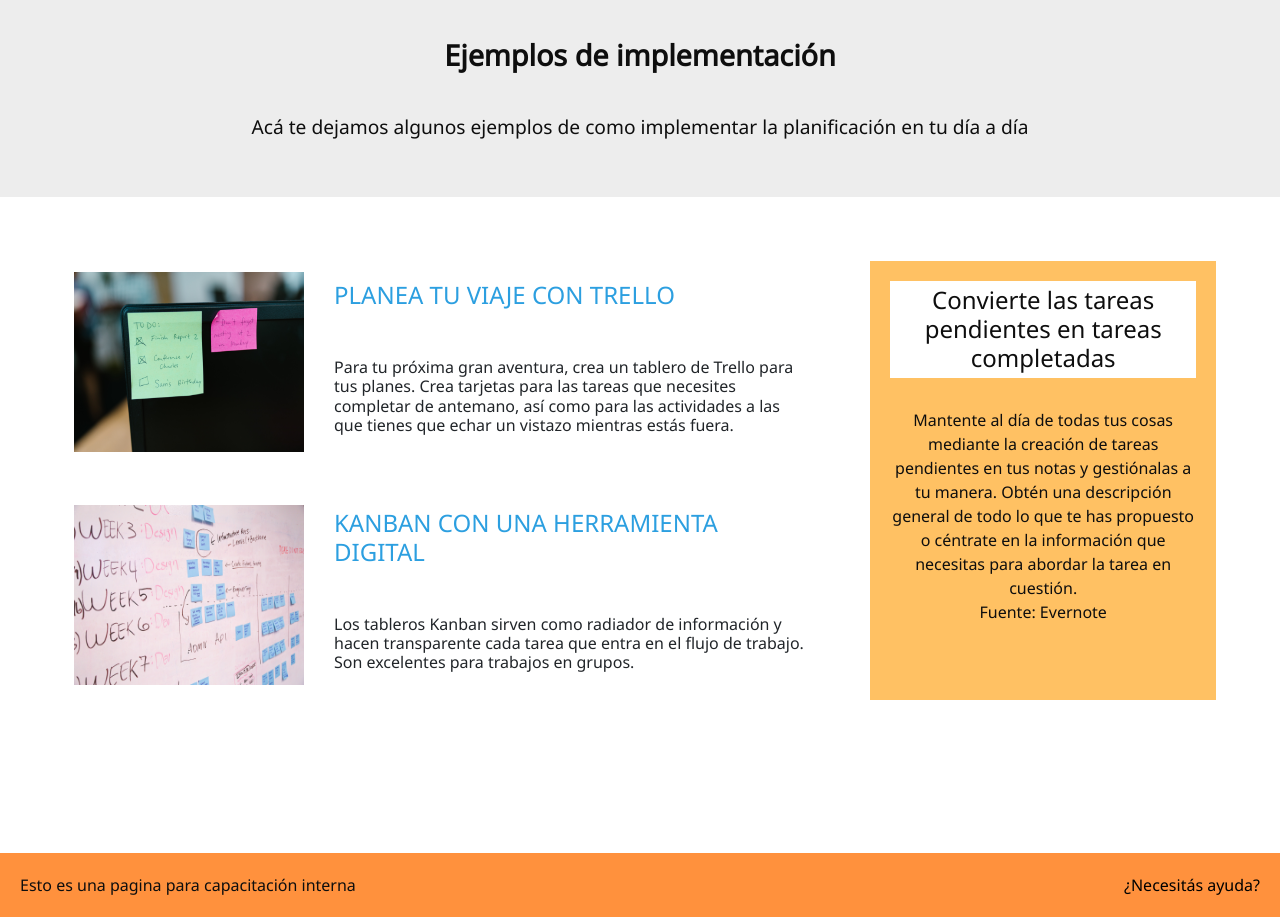
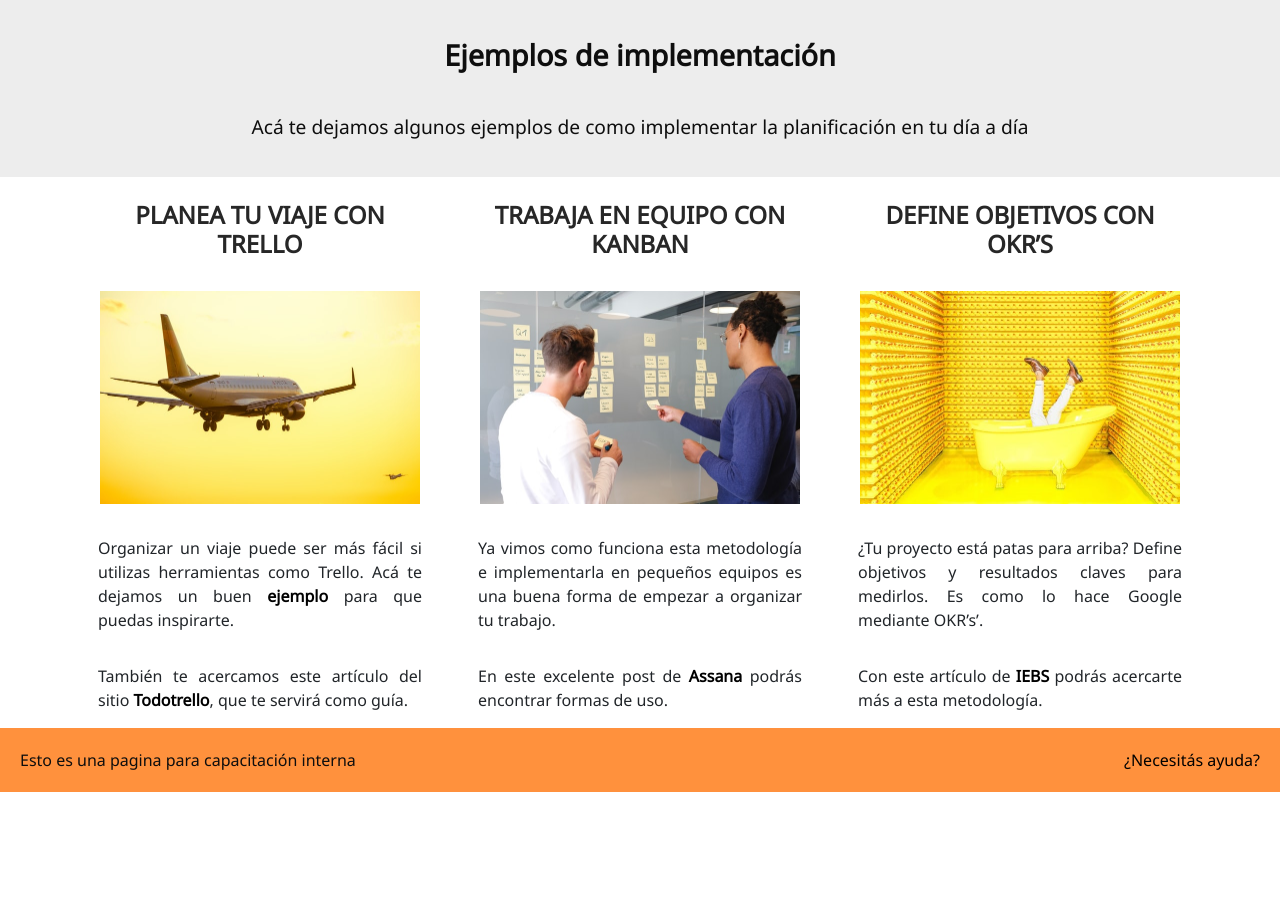
Before and after one commit to np-romero/capacitacion-palopolo-romero, a website: page pages/ejemplos.html in a window 1280 px wide. Shown: the part 468-1385 px from the top of the page. After the commit the page ends 1260 px from the top, so only its background shows below. Drawn offline with nearby package versions, Linux system fonts and the light colour scheme.

Commit message:
nueva pagina de ejemplos

```diff
--- a/pages/ejemplos.html
+++ b/pages/ejemplos.html
@@ -68,7 +68,33 @@
         <h2 class="intro-pagina__titulo">Ejemplos de implementación</h2>
         <p class="intro-pagina_parrafo">Acá te dejamos algunos ejemplos de como implementar la planificación en tu día a día</p>
     </div>
-    <div class="grid-ejemplos">
+
+    <div class="container">
+        <div class="row">
+            <div class="col ejemplos__post">
+                <h4 class="ejemplos__titulo">Planea tu viaje con Trello</h4>
+                <img class="ejemplo__imagen" src="../images/ejemplos/avel-chuklanov-2hmXvBevyX8-unsplash.jpg" alt="avión volando con cielo amarillo al fondo">
+                <h6 class="ejemplo__p">Organizar un viaje puede ser más fácil si utilizas herramientas como Trello. Acá te dejamos un buen <a href="https://trello.com/b/zeIJjsCc/trello-para-planificar-tus-viajes " target="_blank">ejemplo</a> para que puedas inspirarte.</h6>
+                <h6>También te acercamos este artículo del sitio <a href="https://todotrello.es/planea-unas-vacaciones-con-trello-todo-una-tabla/" target="_blank">Todotrello</a>, que te servirá como guía.</h6>
+
+            </div>
+            <div class="col ejemplos__post">
+                <h4 class="ejemplos__titulo">Trabaja en equipo con Kanban</h4>
+                <img class="ejemplo__imagen" src="../images/ejemplos/airfocus-v89zhr0iBFY-unsplash.jpg" alt="dos hombres de espalda frente a vidrio con post-it">
+                <h6 class="ejemplo__p">Ya vimos como funciona esta metodología e implementarla en pequeños equipos es una buena forma de empezar a organizar tu trabajo.</h6>
+                <h6>En este excelente post de <a href="https://asana.com/es/resources/what-is-kanban" target="_blank">Assana</a> podrás encontrar formas de uso.</h6>
+
+            </div>
+            <div class="col ejemplos__post">
+                <h4 class="ejemplos__titulo">Define objetivos con OKR’s</h4>
+                <img class="ejemplo__imagen" src="../images/ejemplos/joshua-coleman-4qosERsP-l0-unsplash.jpg" alt="dos piernas con pantalon y zapatos saliendo de una bañera en fondo amarillo">
+                <h6 class="ejemplo__p">¿Tu proyecto está patas para arriba? Define objetivos y resultados claves para medirlos. Es como lo hace Google mediante OKR’s’.</h6>
+                <h6>Con este artículo de <a href="https://www.iebschool.com/blog/que-es-metodologia-okr-rrhh-2-0/" target="_blank">IEBS</a> podrás acercarte más a esta metodología.</h6>
+            </div>
+        </div>
+    </div>
+
+    <!-- <div class="grid-ejemplos">
         <div class="ejemplo__1">
             <img class="ejemplo__imagen" src="../images/ejemplos-todo.png" alt="monitor de computador con post-its">
             <div class="ejemplo__descripcion">
@@ -83,10 +109,14 @@
                 <h6 class="ejemplo__p">Los tableros Kanban sirven como radiador de información y hacen transparente cada tarea que entra en el flujo de trabajo. Son excelentes para trabajos en grupos.</h6>
             </div>
         </div>
-        <div class="ejemplo__extra">
-            <h4 class="ejemplo__extra-titulo">Convierte las tareas pendientes en tareas completadas</h4>
-            <p class="ejemplo__extra-p">Mantente al día de todas tus cosas mediante la creación de tareas pendientes en tus notas y gestiónalas a tu manera. Obtén una descripción general de todo lo que te has propuesto o céntrate en la información que necesitas para abordar la tarea en cuestión. <br>Fuente: Evernote</p>
-        </div>
+        <div class="ejemplo__3">
+            <img class="ejemplo__imagen" src="../images/ejemplos-post-it.png" alt="Pizarra con post-it y cosas escritas">
+            <div class="ejemplo__descripcion">
+                <h4 class="ejemplos__titulo">Kanban con una herramienta digital</h4>
+                <h6 class="ejemplo__p">Los tableros Kanban sirven como radiador de información y hacen transparente cada tarea que entra en el flujo de trabajo. Son excelentes para trabajos en grupos.</h6>
+            </div>
+        </div> -->
+
     </div>
     <footer class="footer">
         <!-- Button trigger modal -->
--- a/scss/base.scss
+++ b/scss/base.scss
@@ -77,7 +77,6 @@ p {
         text-align: center;
         }
         p {
-            padding-bottom: 20px;
             padding-left: 30px;
             padding-right: 30px;
             font-size: 1.2rem;
--- a/scss/ejemplos.scss
+++ b/scss/ejemplos.scss
@@ -1,17 +1,33 @@
 .portada.ejemplos {
     background-image: url(../images/leon-vbxyFxlgpjM-unsplash.jpg);
+}
+
+.ejemplos__post {
+    text-align: center;
+    h6{
+        padding: 1rem;
+        text-align: justify;
+        line-height: 1.5;
+        font-size: 1rem;
+        margin-bottom: 0px;
+    }
+    a {
+        font-weight: bold;
+    }
 }
 
 .grid-ejemplos {
     padding: 5%;
     display: grid;
-    grid-template-columns: repeat(3, 1fr);
-    grid-template-rows: 2fr 2fr 1fr;
-    grid-row-gap: 5%;
+    /*grid-template-columns: repeat(3, 1fr);*/
+    grid-template-columns: repeat(auto-fit, minmax(10rem, 1fr));
+    gap: 1rem;
+    grid-auto-rows: 15rem;
+    /*grid-row-gap: 5%;*/
     grid-template-areas:
-    'box__1 box__1 box__3'
-    'box__2 box__2 box__3'
-    'box__4 box__4 box__4';
+    'box__1 box__4'
+    'box__2 box__4'
+    'box__3 box__4';
 }
 
 .ejemplo__1 {
@@ -28,50 +44,32 @@
     grid-template-rows: 1fr;
 }
 
-.ejemplo__extra {
+.ejemplo__3 {
     grid-area: box__3;
-    margin-left: 10%;
-    padding: 20px;
-    background-color: #FFC163;
-    display: flex;
-    flex-direction: column;
-    justify-content: flex-start;
+    display: grid;
+    grid-template-columns: auto 1fr;
+    grid-template-rows: 1fr;
 }
 
 .ejemplo__imagen {
-    width: 250px;
-    height: 200px;
-    padding: 10px;
+    width: 20rem;
+    height: auto;
+    margin-bottom: 1rem;
     align-self: center;
     grid-row: 1 / 4;
 }
 
 .ejemplo__descripcion {
+    grid-area: box__4;
     grid-column-start: 2;
     justify-content: center;
     align-self: center;
 }
 
-.ejemplo__extra-titulo {
-    padding: 5px;
-    margin-bottom: 10%;
-    color: #0e0e0e ;
-    background-color: $color-font;
+.ejemplos__titulo {
+    padding: 1.5rem;
     text-align: center;
-}
-
-.ejemplo__p {
-    padding: 20px;
-    text-align: left;
-}
-
-.ejemplo__extra-p {
-    padding: 0%;
-}
-
-.ejemplos__titulo {
-    padding: 20px;
-    text-align: left;
-    color: #2C9FE0;
+    color: $color-font-h;
+    font-weight: bold;
     text-transform: uppercase;
 }
```
Also changed, not shown: css/styles.css, images/ejemplos/airfocus-v89zhr0iBFY-unsplash.jpg (added), images/ejemplos/avel-chuklanov-2hmXvBevyX8-unsplash.jpg (added), images/ejemplos/joshua-coleman-4qosERsP-l0-unsplash.jpg (added).
